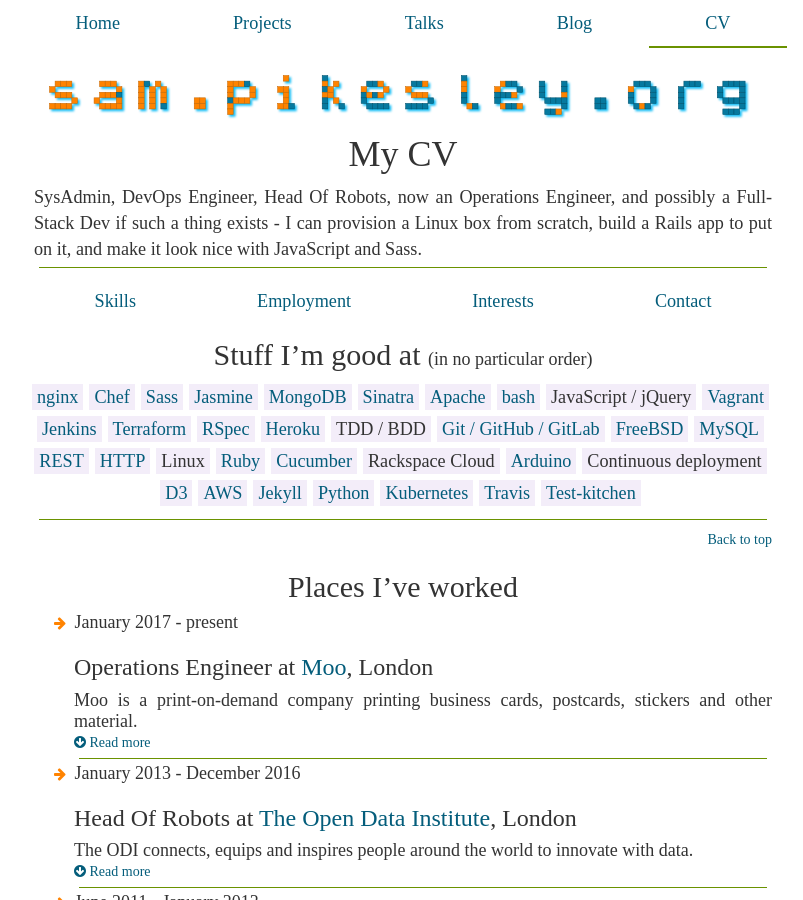
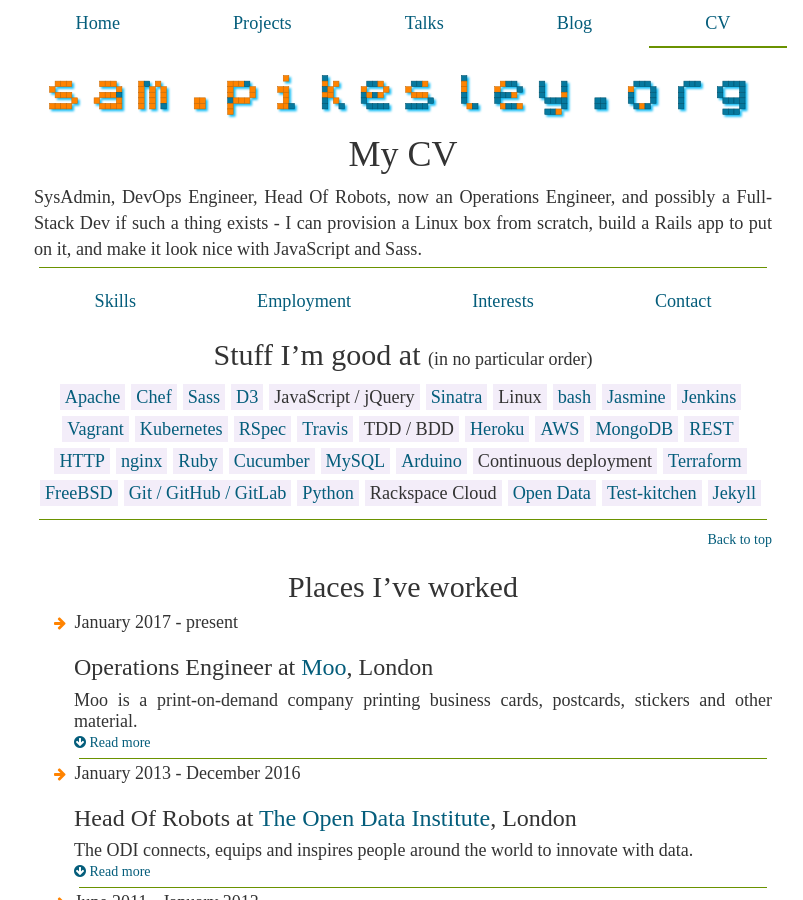
Before and after one commit to pikesley/pikesley.github.io, a Jekyll site: the page built from cv.html, in a window 1280 px wide and 900 px high. Shown: the whole window, without its empty margins (237-1040 px from the left). Built offline with Jekyll 4.4.1, drawn with Linux system fonts in a browser that asks for light colours; nearby versions of some CDN libraries; some web fonts are replaced; a style sheet for code colours, icons or effects is not loaded.

Commit message:
Open Data

```diff
--- a/_data/cv/skills.yml
+++ b/_data/cv/skills.yml
@@ -31,3 +31,4 @@
 - Arduino|https://www.arduino.cc/
 - Terraform|https://www.terraform.io/
 - Kubernetes|https://kubernetes.io/
+- Open Data|https://theodi.org/what-is-open-data
```
